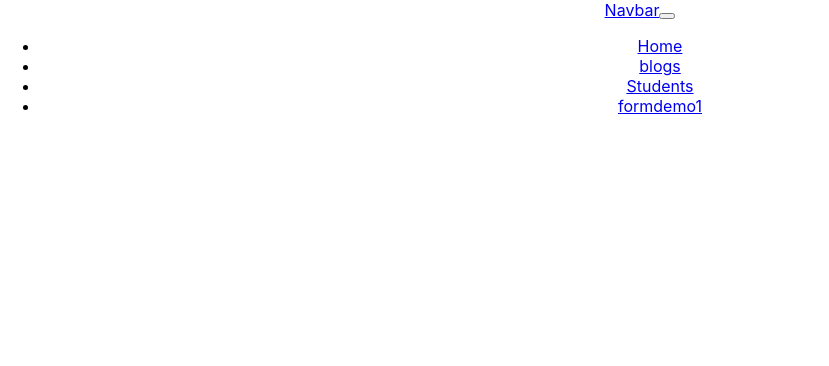
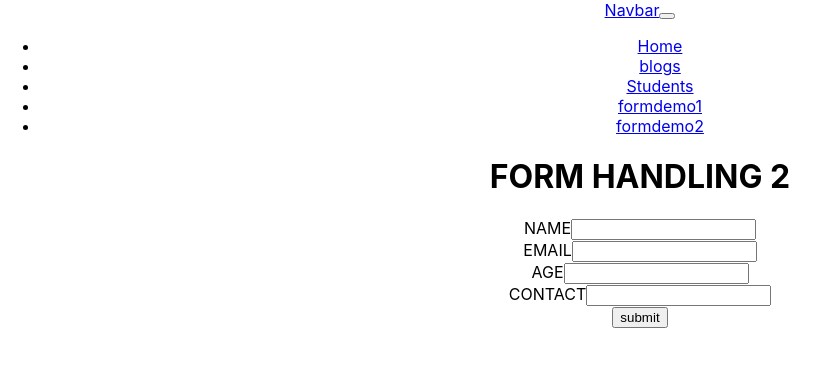
Before and after one commit to samirvithlani/akshayraj-react, a React (Create React App) app: page /formdemo2 in a window 1280 px wide. Shown: the top 366 px of the page, without its empty margins (0-829 px from the left). Built offline with nearby package versions, Linux system fonts and the light colour scheme; the HTML template or start-up script is replaced by a standard one.

Commit message:
form validation

```diff
--- a/src/App.js
+++ b/src/App.js
@@ -15,6 +15,7 @@ import { Commerce } from "./students/Commerce";
 import { Science } from "./students/Science";
 import { HomeDetail } from "./students/HomeDetail";
 import { FormHandling1 } from "./forms/FormHandling1";
+import { FormHandling2 } from "./forms/FormHandling2";
 
 function App() {
   var title = "REACT APP";
@@ -34,6 +35,7 @@ function App() {
         <Route path="/science" element={<Science />}></Route>
         <Route path = "/home/detail/:id" element = {<HomeDetail/>}></Route>
         <Route path = "/formdemo1" element = {<FormHandling1/>}></Route>
+        <Route path = "/formdemo2" element = {<FormHandling2/>}></Route>
         {/* :id is wild card */}
       </Routes>
     </div>
--- a/src/Navbar.jsx
+++ b/src/Navbar.jsx
@@ -42,6 +42,11 @@ export const Navbar = () => {
               formdemo1
             </Link>
           </li>
+          <li class="nav-item">
+            <Link class="nav-link" to="/formdemo2">
+              formdemo2
+            </Link>
+          </li>
         </ul>
       </div>
     </nav>
--- /dev/null
+++ b/src/forms/FormHandling2.jsx
@@ -0,0 +1,85 @@
+import React from "react";
+import { useForm } from "react-hook-form";
+
+export const FormHandling2 = () => {
+
+    const {register,handleSubmit,formState:{errors}} = useForm();
+
+    const submitHandler = (data) => {
+        console.log(data);
+    }
+    console.log("errors...",errors);
+
+    const validationSchema = {
+        email:{
+            required:{
+                value:true,
+                message:"Email is required*"
+            },
+            maxLength:{
+                value:30,
+                message:"Email should not exceed 20 characters"
+            }
+        },
+        age:{
+            required:{
+                value:true,
+                message:"Age is required*"
+            },
+            min:{
+                value:18,
+                message:"Age should be greater than 18"
+            },
+            max:{
+                value:60,
+                message:"Age should be less than 60"
+            }
+        },
+        phone:{
+            required:{
+                value:true,
+                message:"Phone is required*"
+            },
+            pattern:{
+                value:/^[6-9]{1}[0-9]{9}$/,
+                message:"Phone number should be valid"
+            }
+        }
+    }
+
+
+  return (
+    <div>
+      <h1>FORM HANDLING 2</h1>
+      <form onSubmit={handleSubmit(submitHandler)}>
+        <div>
+            <label>NAME</label>
+            <input type="text" {...register("name",{required:{value:true,message:"Name is required*"}})}></input>
+            <span>{errors.name && errors.name.message}</span>
+        </div>
+        <div>
+            <label>EMAIL</label>
+            <input type="email" {...register("email",validationSchema.email)}></input>
+            <span>{errors.email && errors.email.message}</span>
+        </div>
+        <div>
+            <label>AGE</label>
+            <input type="nummber" {...register("age",validationSchema.age)}></input>
+            <span>
+                {errors.age && errors.age.message}
+            </span>
+        </div>
+        <div>
+            <label>CONTACT</label>
+            <input type ="text" {...register("contact",validationSchema.phone)}></input>
+            <span>
+                {errors.contact && errors.contact.message}
+            </span>
+        </div>
+        <div>
+            <input type="submit" value="submit"></input>
+        </div>
+      </form>
+    </div>
+  );
+};
```
Also changed, not shown: th.txt.
